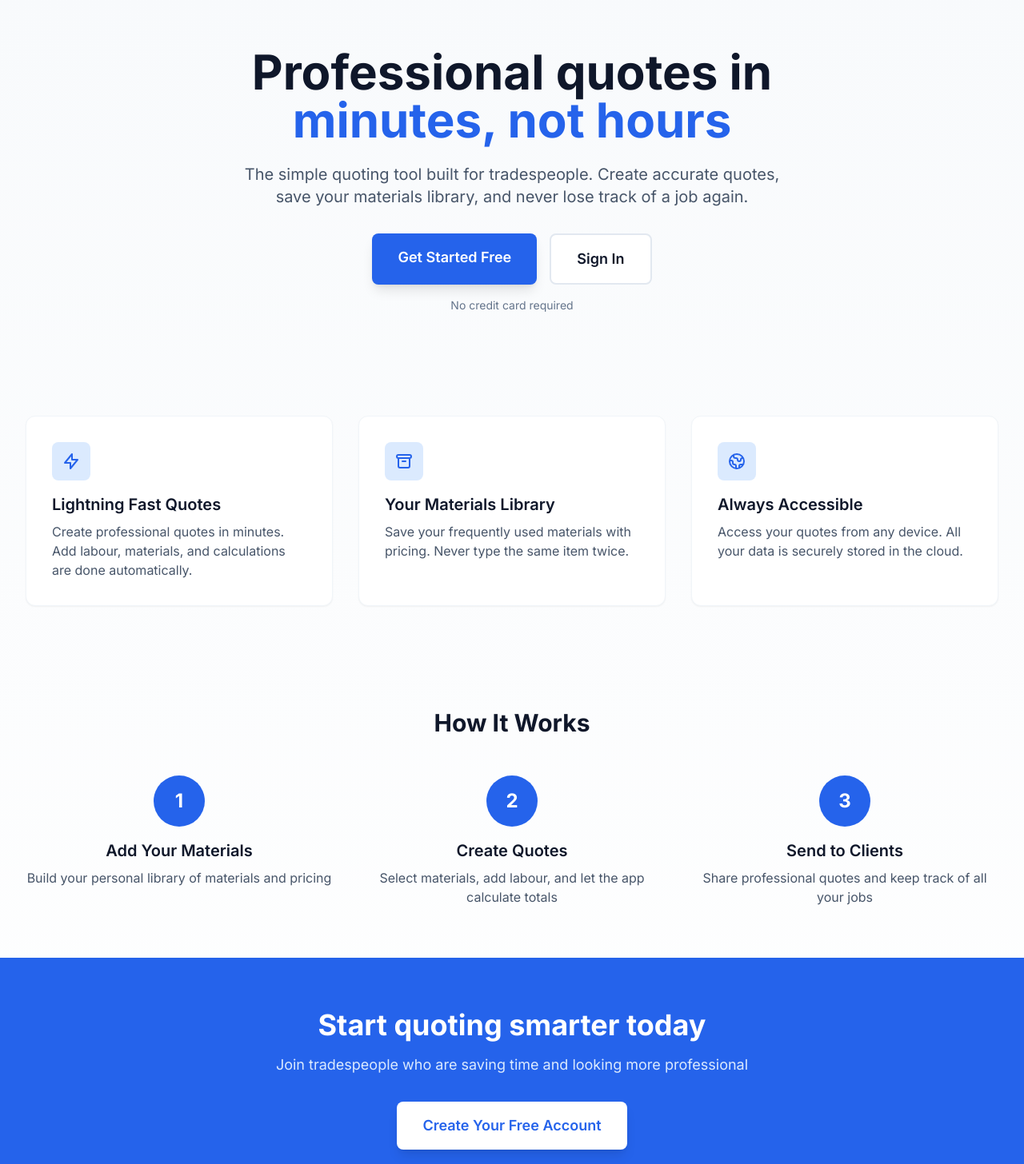
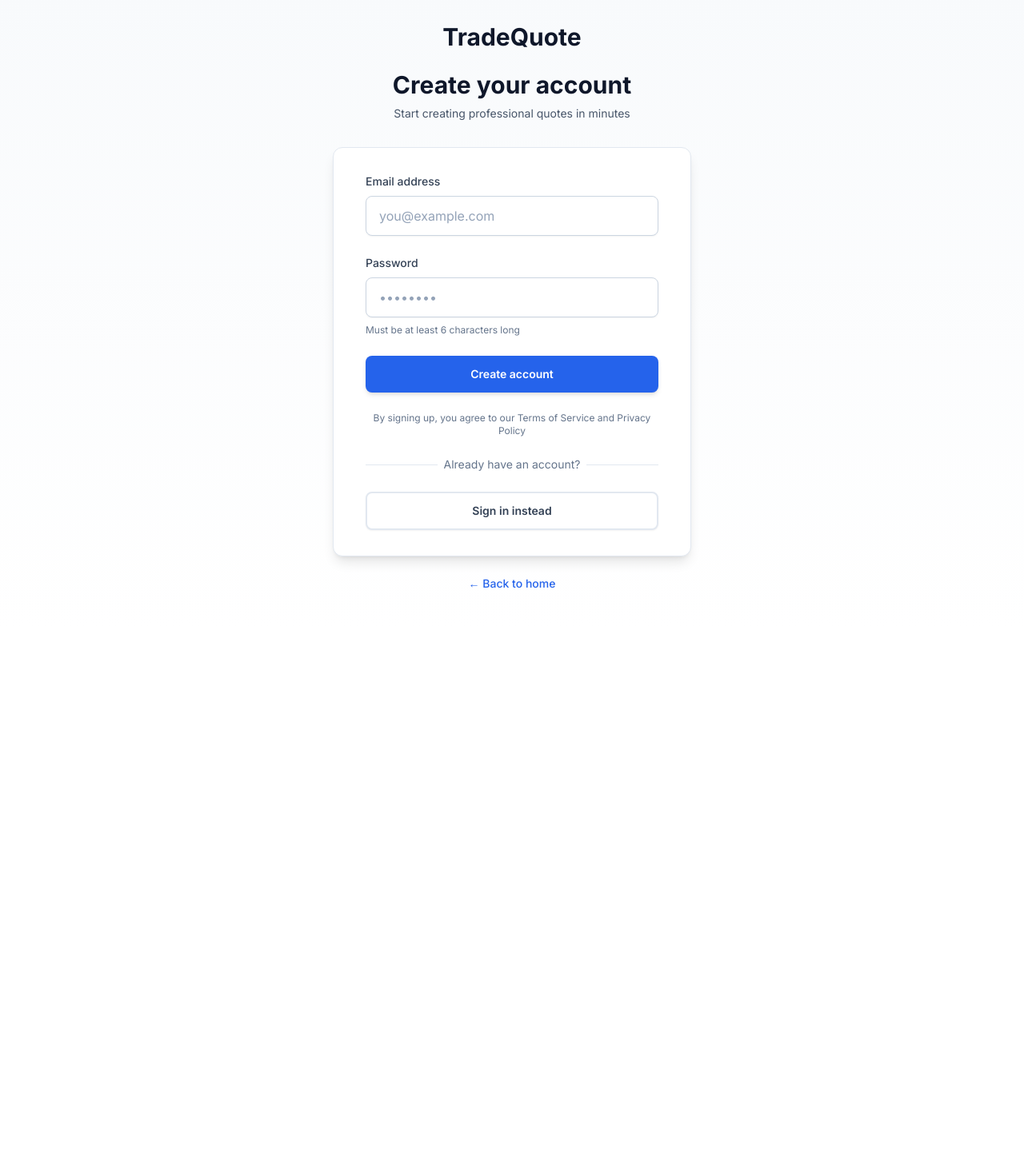
Before and after one commit to marklogandigital/tradequote, a Next.js app: page / in a window 1280 px wide. Shown: the part 20-1476 px from the top of the page at 80% size. After the commit the page ends 808 px from the top, so only its background shows below. Built offline with nearby package versions, Linux system fonts and the light colour scheme.

Commit message:
Update page.tsx
Update of signup design

```diff
--- a/app/page.tsx
+++ b/app/page.tsx
@@ -1,141 +1,165 @@
-export default function Home() {
+'use client'
+
+import { useState } from 'react'
+import { useRouter } from 'next/navigation'
+import { supabase } from '@/lib/supabase'
+
+export default function SignUp() {
+  const [email, setEmail] = useState('')
+  const [password, setPassword] = useState('')
+  const [error, setError] = useState('')
+  const [isLoading, setIsLoading] = useState(false)
+  const router = useRouter()
+
+  const handleSignUp = async (e: React.FormEvent) => {
+    e.preventDefault()
+    setError('')
+    setIsLoading(true)
+
+    try {
+      const { data, error } = await supabase.auth.signUp({
+        email,
+        password,
+      })
+
+      if (error) {
+        setError(error.message)
+        setIsLoading(false)
+        return
+      }
+
+      if (data.user) {
+        // Show success message
+        alert('Account created! Please check your email to confirm your account.')
+        router.push('/login')
+      }
+    } catch (error) {
+      console.error('Error signing up:', error)
+      setError('An unexpected error occurred. Please try again.')
+      setIsLoading(false)
+    }
+  }
+
   return (
-    <div className="min-h-screen bg-gradient-to-b from-slate-50 to-white">
-      {/* Hero Section */}
-      <div className="max-w-7xl mx-auto px-4 sm:px-6 lg:px-8 pt-20 pb-16">
-        <div className="text-center">
-          <h1 className="text-5xl md:text-6xl font-bold text-slate-900 mb-6">
-            Professional quotes in
-            <span className="block text-blue-600">minutes, not hours</span>
-          </h1>
-          <p className="text-xl text-slate-600 mb-8 max-w-2xl mx-auto">
-            The simple quoting tool built for tradespeople. Create accurate quotes,
-            save your materials library, and never lose track of a job again.
-          </p>
-          <div className="flex gap-4 justify-center">
-            <a
-              href="/signup"
-              className="bg-blue-600 text-white px-8 py-4 rounded-lg text-lg font-semibold hover:bg-blue-700 transition-colors shadow-lg hover:shadow-xl"
-            >
-              Get Started Free
-            </a>
-            <a
-              href="/login"
-              className="bg-white text-slate-900 px-8 py-4 rounded-lg text-lg font-semibold hover:bg-slate-50 transition-colors border-2 border-slate-200"
-            >
-              Sign In
-            </a>
-          </div>
-          <p className="text-sm text-slate-500 mt-4">No credit card required</p>
-        </div>
+    <div className="min-h-screen bg-gradient-to-b from-slate-50 to-white flex flex-col justify-center py-12 sm:px-6 lg:px-8">
+      {/* Logo/Brand */}
+      <div className="sm:mx-auto sm:w-full sm:max-w-md">
+        <a href="/" className="flex justify-center">
+          <h1 className="text-3xl font-bold text-slate-900">TradeQuote</h1>
+        </a>
+        <h2 className="mt-6 text-center text-3xl font-bold text-slate-900">
+          Create your account
+        </h2>
+        <p className="mt-2 text-center text-sm text-slate-600">
+          Start creating professional quotes in minutes
+        </p>
       </div>
 
-      {/* Features Section */}
-      <div className="max-w-7xl mx-auto px-4 sm:px-6 lg:px-8 py-16">
-        <div className="grid md:grid-cols-3 gap-8">
-          <div className="bg-white p-8 rounded-xl shadow-sm border border-slate-100 hover:shadow-md transition-shadow">
-            <div className="w-12 h-12 bg-blue-100 rounded-lg flex items-center justify-center mb-4">
-              <svg className="w-6 h-6 text-blue-600" fill="none" stroke="currentColor" viewBox="0 0 24 24">
-                <path strokeLinecap="round" strokeLinejoin="round" strokeWidth={2} d="M13 10V3L4 14h7v7l9-11h-7z" />
-              </svg>
+      {/* Form */}
+      <div className="mt-8 sm:mx-auto sm:w-full sm:max-w-md">
+        <div className="bg-white py-8 px-4 shadow-lg sm:rounded-xl sm:px-10 border border-slate-200">
+          <form onSubmit={handleSignUp} className="space-y-6">
+            {error && (
+              <div className="bg-red-50 border border-red-200 text-red-600 px-4 py-3 rounded-lg text-sm">
+                {error}
+              </div>
+            )}
+
+            <div>
+              <label
+                htmlFor="email"
+                className="block text-sm font-medium text-slate-700 mb-2"
+              >
+                Email address
+              </label>
+              <input
+                id="email"
+                name="email"
+                type="email"
+                autoComplete="email"
+                required
+                value={email}
+                onChange={(e) => setEmail(e.target.value)}
+                className="appearance-none block w-full px-4 py-3 border border-slate-300 rounded-lg shadow-sm placeholder-slate-400 focus:outline-none focus:ring-2 focus:ring-blue-500 focus:border-transparent transition-all text-slate-900"
+                placeholder="you@example.com"
+              />
             </div>
-            <h3 className="text-xl font-semibold text-slate-900 mb-2">Lightning Fast Quotes</h3>
-            <p className="text-slate-600">
-              Create professional quotes in minutes. Add labour, materials, and calculations
-              are done automatically.
+
+            <div>
+              <label
+                htmlFor="password"
+                className="block text-sm font-medium text-slate-700 mb-2"
+              >
+                Password
+              </label>
+              <input
+                id="password"
+                name="password"
+                type="password"
+                autoComplete="new-password"
+                required
+                value={password}
+                onChange={(e) => setPassword(e.target.value)}
+                className="appearance-none block w-full px-4 py-3 border border-slate-300 rounded-lg shadow-sm placeholder-slate-400 focus:outline-none focus:ring-2 focus:ring-blue-500 focus:border-transparent transition-all text-slate-900"
+                placeholder="••••••••"
+              />
+              <p className="mt-2 text-xs text-slate-500">
+                Must be at least 6 characters long
+              </p>
+            </div>
+
+            <div>
+              <button
+                type="submit"
+                disabled={isLoading}
+                className="w-full flex justify-center py-3 px-4 border border-transparent rounded-lg shadow-md text-sm font-semibold text-white bg-blue-600 hover:bg-blue-700 focus:outline-none focus:ring-2 focus:ring-offset-2 focus:ring-blue-500 transition-colors disabled:opacity-50 disabled:cursor-not-allowed"
+              >
+                {isLoading ? (
+                  <div className="flex items-center">
+                    <div className="animate-spin rounded-full h-5 w-5 border-b-2 border-white mr-2"></div>
+                    Creating account...
+                  </div>
+                ) : (
+                  'Create account'
+                )}
+              </button>
+            </div>
+
+            <p className="text-xs text-slate-500 text-center">
+              By signing up, you agree to our Terms of Service and Privacy Policy
             </p>
-          </div>
+          </form>
 
-          <div className="bg-white p-8 rounded-xl shadow-sm border border-slate-100 hover:shadow-md transition-shadow">
-            <div className="w-12 h-12 bg-blue-100 rounded-lg flex items-center justify-center mb-4">
-              <svg className="w-6 h-6 text-blue-600" fill="none" stroke="currentColor" viewBox="0 0 24 24">
-                <path strokeLinecap="round" strokeLinejoin="round" strokeWidth={2} d="M5 8h14M5 8a2 2 0 110-4h14a2 2 0 110 4M5 8v10a2 2 0 002 2h10a2 2 0 002-2V8m-9 4h4" />
-              </svg>
+          {/* Divider */}
+          <div className="mt-6">
+            <div className="relative">
+              <div className="absolute inset-0 flex items-center">
+                <div className="w-full border-t border-slate-200" />
+              </div>
+              <div className="relative flex justify-center text-sm">
+                <span className="px-2 bg-white text-slate-500">
+                  Already have an account?
+                </span>
+              </div>
             </div>
-            <h3 className="text-xl font-semibold text-slate-900 mb-2">Your Materials Library</h3>
-            <p className="text-slate-600">
-              Save your frequently used materials with pricing. Never type the same
-              item twice.
-            </p>
-          </div>
 
-          <div className="bg-white p-8 rounded-xl shadow-sm border border-slate-100 hover:shadow-md transition-shadow">
-            <div className="w-12 h-12 bg-blue-100 rounded-lg flex items-center justify-center mb-4">
-              <svg className="w-6 h-6 text-blue-600" fill="none" stroke="currentColor" viewBox="0 0 24 24">
-                <path strokeLinecap="round" strokeLinejoin="round" strokeWidth={2} d="M3.055 11H5a2 2 0 012 2v1a2 2 0 002 2 2 2 0 012 2v2.945M8 3.935V5.5A2.5 2.5 0 0010.5 8h.5a2 2 0 012 2 2 2 0 104 0 2 2 0 012-2h1.064M15 20.488V18a2 2 0 012-2h3.064M21 12a9 9 0 11-18 0 9 9 0 0118 0z" />
-              </svg>
+            <div className="mt-6">
+              <a
+                href="/login"
+                className="w-full flex justify-center py-3 px-4 border-2 border-slate-200 rounded-lg shadow-sm text-sm font-semibold text-slate-700 bg-white hover:bg-slate-50 focus:outline-none focus:ring-2 focus:ring-offset-2 focus:ring-blue-500 transition-colors"
+              >
+                Sign in instead
+              </a>
             </div>
-            <h3 className="text-xl font-semibold text-slate-900 mb-2">Always Accessible</h3>
-            <p className="text-slate-600">
-              Access your quotes from any device. All your data is securely stored
-              in the cloud.
-            </p>
           </div>
         </div>
-      </div>
 
-      {/* How It Works Section */}
-      <div className="max-w-7xl mx-auto px-4 sm:px-6 lg:px-8 py-16">
-        <h2 className="text-3xl font-bold text-slate-900 text-center mb-12">
-          How It Works
-        </h2>
-        <div className="grid md:grid-cols-3 gap-8">
-          <div className="text-center">
-            <div className="w-16 h-16 bg-blue-600 text-white rounded-full flex items-center justify-center text-2xl font-bold mx-auto mb-4">
-              1
-            </div>
-            <h3 className="text-xl font-semibold text-slate-900 mb-2">Add Your Materials</h3>
-            <p className="text-slate-600">
-              Build your personal library of materials and pricing
-            </p>
-          </div>
-
-          <div className="text-center">
-            <div className="w-16 h-16 bg-blue-600 text-white rounded-full flex items-center justify-center text-2xl font-bold mx-auto mb-4">
-              2
-            </div>
-            <h3 className="text-xl font-semibold text-slate-900 mb-2">Create Quotes</h3>
-            <p className="text-slate-600">
-              Select materials, add labour, and let the app calculate totals
-            </p>
-          </div>
-
-          <div className="text-center">
-            <div className="w-16 h-16 bg-blue-600 text-white rounded-full flex items-center justify-center text-2xl font-bold mx-auto mb-4">
-              3
-            </div>
-            <h3 className="text-xl font-semibold text-slate-900 mb-2">Send to Clients</h3>
-            <p className="text-slate-600">
-              Share professional quotes and keep track of all your jobs
-            </p>
-          </div>
-        </div>
-      </div>
-
-      {/* Final CTA */}
-      <div className="bg-blue-600 text-white py-16">
-        <div className="max-w-4xl mx-auto px-4 sm:px-6 lg:px-8 text-center">
-          <h2 className="text-3xl md:text-4xl font-bold mb-4">
-            Start quoting smarter today
-          </h2>
-          <p className="text-blue-100 text-lg mb-8">
-            Join tradespeople who are saving time and looking more professional
-          </p>
-          <a
-            href="/signup"
-            className="inline-block bg-white text-blue-600 px-8 py-4 rounded-lg text-lg font-semibold hover:bg-slate-50 transition-colors shadow-lg"
-          >
-            Create Your Free Account
+        {/* Back to home */}
+        <p className="mt-6 text-center text-sm text-slate-600">
+          <a href="/" className="font-medium text-blue-600 hover:text-blue-500 transition-colors">
+            ← Back to home
           </a>
-          <p className="text-blue-100 text-sm mt-4">No credit card required</p>
-        </div>
-      </div>
-
-      {/* Footer */}
-      <div className="bg-slate-900 text-slate-400 py-8">
-        <div className="max-w-7xl mx-auto px-4 sm:px-6 lg:px-8 text-center">
-          <p>© 2025 TradeQuote. Built for tradespeople.</p>
-        </div>
+        </p>
       </div>
     </div>
   )
```
